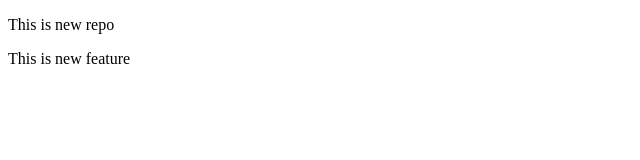
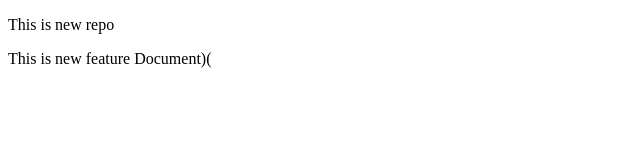
Before and after one commit to Subham2201/localrepo, a plain HTML site: page Index.html in a window 1280 px wide. Shown: the full height of the page, 0-640 px from the left. Drawn offline with Linux system fonts and the light colour scheme.

Commit message:
Add document

```diff
--- a/Index.html
+++ b/Index.html
@@ -7,6 +7,6 @@
 </head>
 <body>
     <p>This is new repo</p>
-    <p>This is new feature</p>
+    <p>This is new feature Document)(</p>
 </body>
 </html>
```
